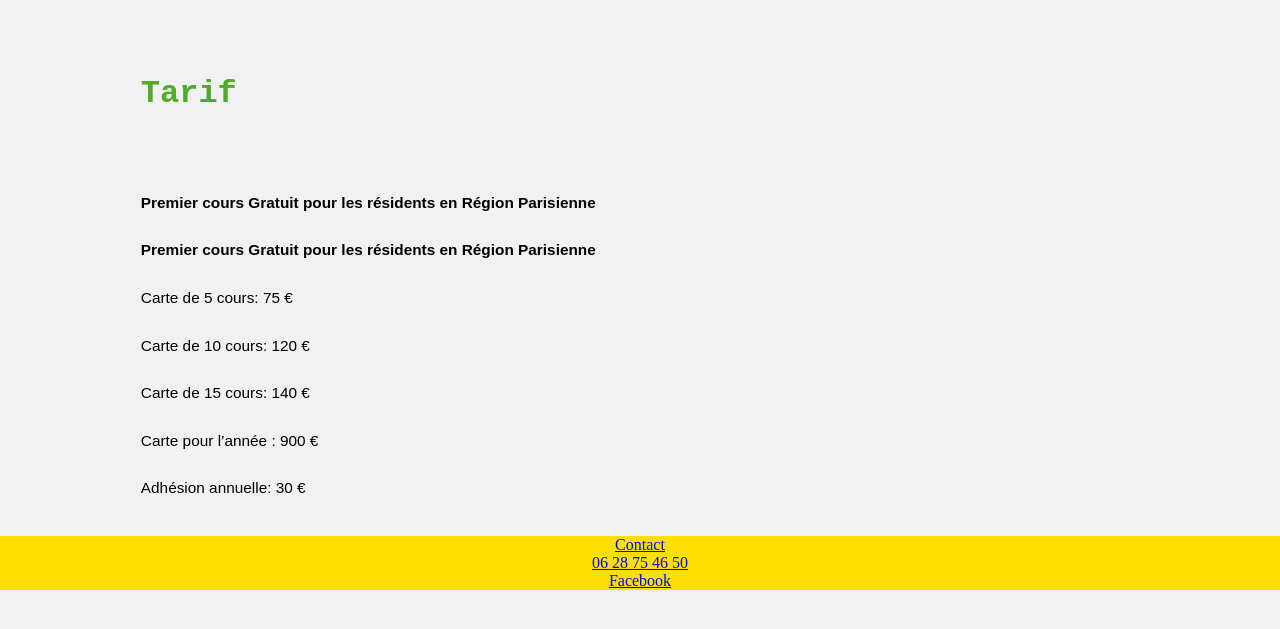
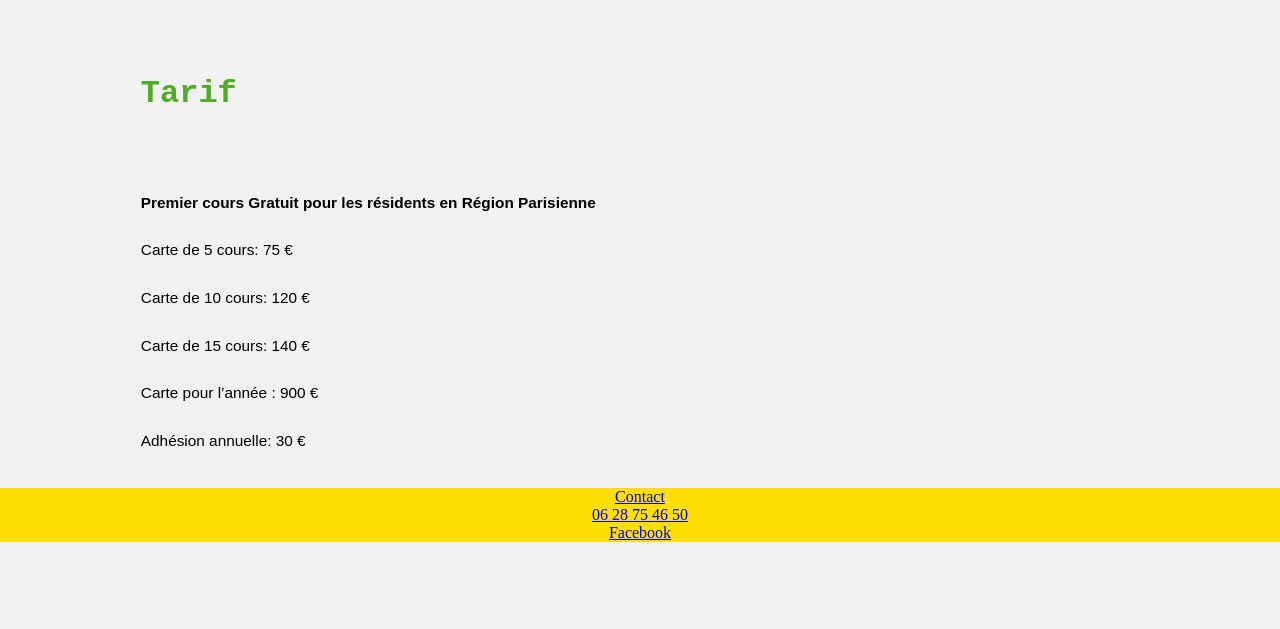
Before and after one commit to funkycrash/chamadadeangola, a Jekyll site: the page built from infopratique.md, in a window 1280 px wide and 900 px high, scrolled down 1051 px, cut to the strip 238-867 px from the top of the window. Built offline with Jekyll 4.4.1, drawn with Linux system fonts in a browser that asks for light colours.

Commit message:
Adjust tarifs

```diff
--- a/_layouts/infopratique.html
+++ b/_layouts/infopratique.html
@@ -12,7 +12,6 @@ layout: default
   </div>
 
   <h1>Tarif</h1>
-  <p class="text8"><span class="text-bolt">Premier cours Gratuit pour les résidents en Région Parisienne</span><br></p>
   <div  class="content">
     {{ site.data.contenu.tarifs | markdownify }}
   </div>
```
